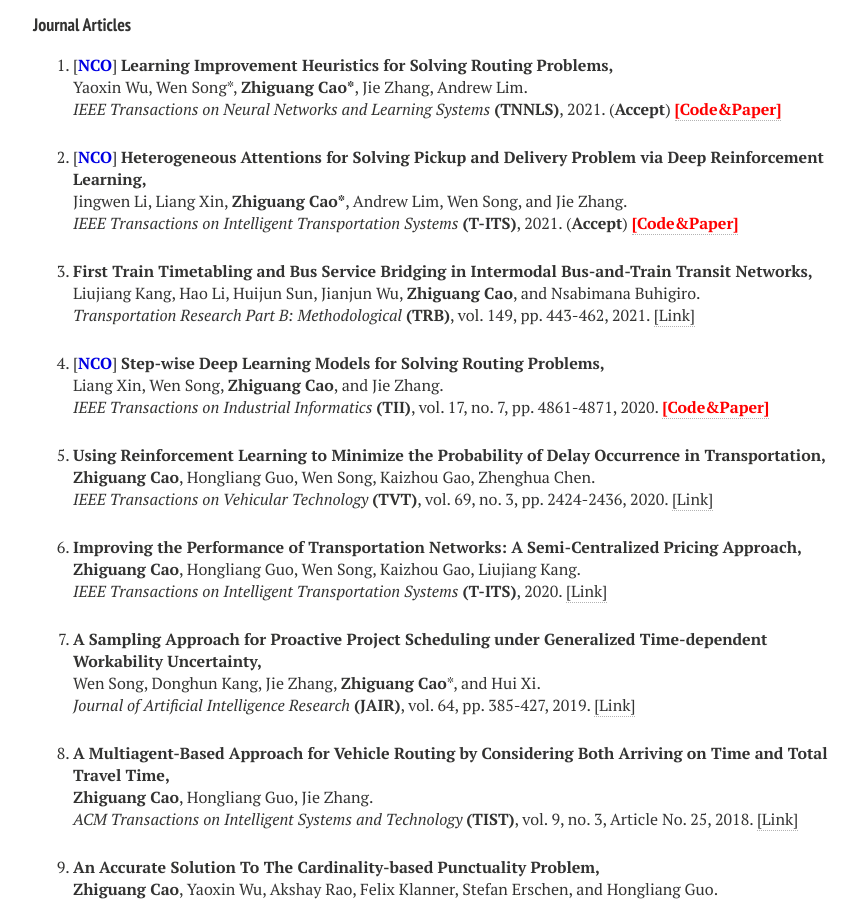
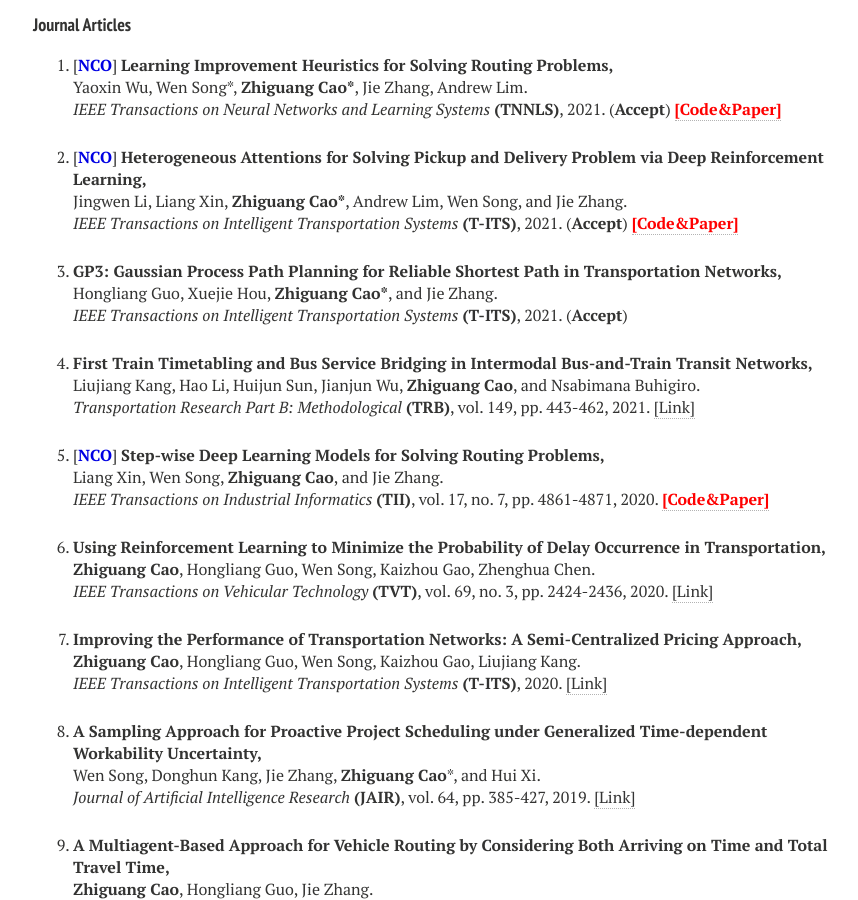
Before and after one commit to zhiguangcaosg/zhiguangcaosg.github.io, a Jekyll site: the page built from publications.md, in a window 1280 px wide and 900 px high, scrolled down 823 px. Shown: the whole window, without its empty margins (287-1145 px from the left). Built offline with Jekyll 4.4.1, drawn with Linux system fonts in a browser that asks for light colours; nearby versions of some CDN libraries.

Commit message:
Update publications.html

```diff
--- a/_layouts/publications.html
+++ b/_layouts/publications.html
@@ -221,6 +221,14 @@ div.bibtex pre { font-size: 75%; overflow: auto;  width: 100%; padding: 0em 0em;
 [<font color="#0000E3"><b>NCO</b></font>] <b>Heterogeneous Attentions for Solving Pickup and Delivery Problem via Deep Reinforcement Learning,</b>
 <br> Jingwen Li, Liang Xin, <b>Zhiguang Cao*</b>, Andrew Lim, Wen Song, and Jie Zhang.<br>
 <i> IEEE Transactions on Intelligent Transportation Systems</i> <b>(T-ITS)</b>, 2021. (<b>Accept</b>) <a href="https://github.com/Demon0312/Heterogeneous-Attentions-PDP-DRL" target="_blank"><font color="#FF0000"><b>[Code&Paper]</b> </font></a>
+</p>
+</li>
+
+<li>
+<p>
+<b>GP3: Gaussian Process Path Planning for Reliable Shortest Path in Transportation Networks,</b>
+<br> Hongliang Guo, Xuejie Hou, <b>Zhiguang Cao*</b>, and Jie Zhang.<br>
+<i> IEEE Transactions on Intelligent Transportation Systems</i> <b>(T-ITS)</b>, 2021. (<b>Accept</b>)
 </p>
 </li>
 
```
